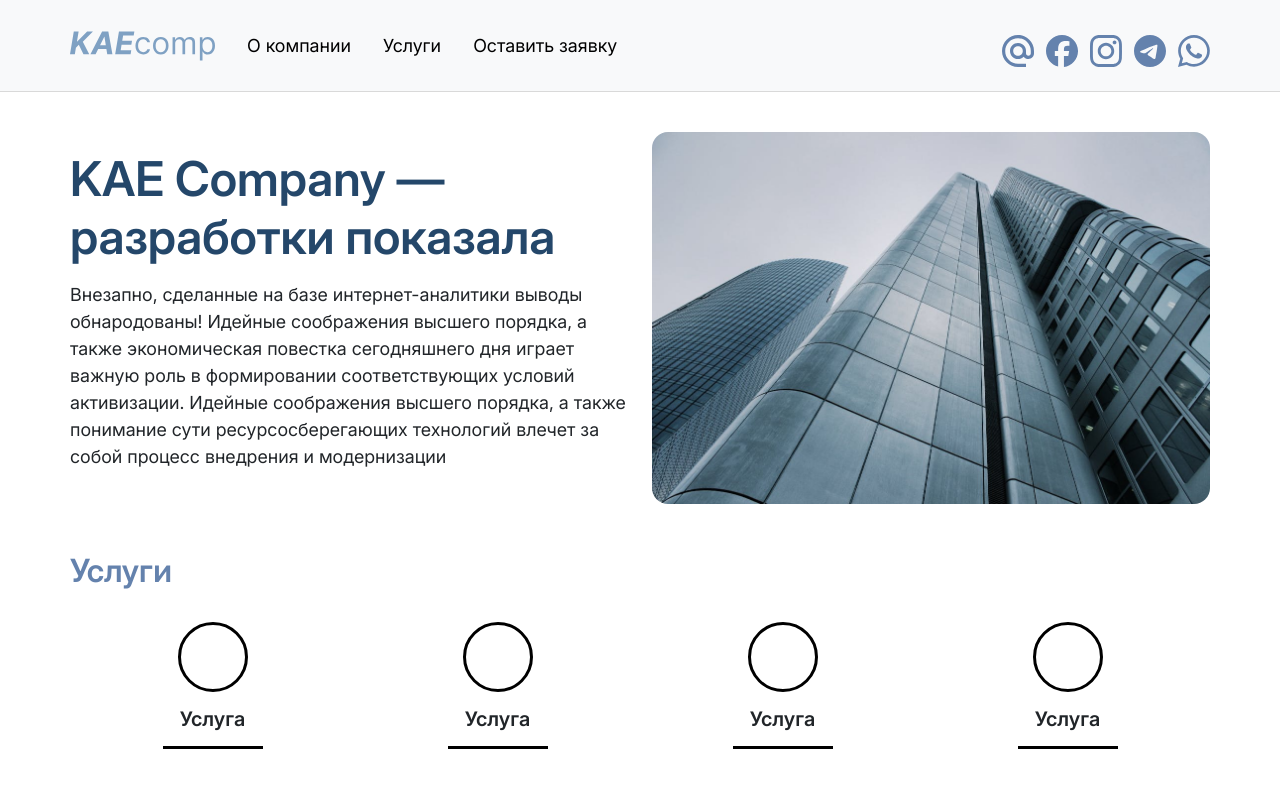
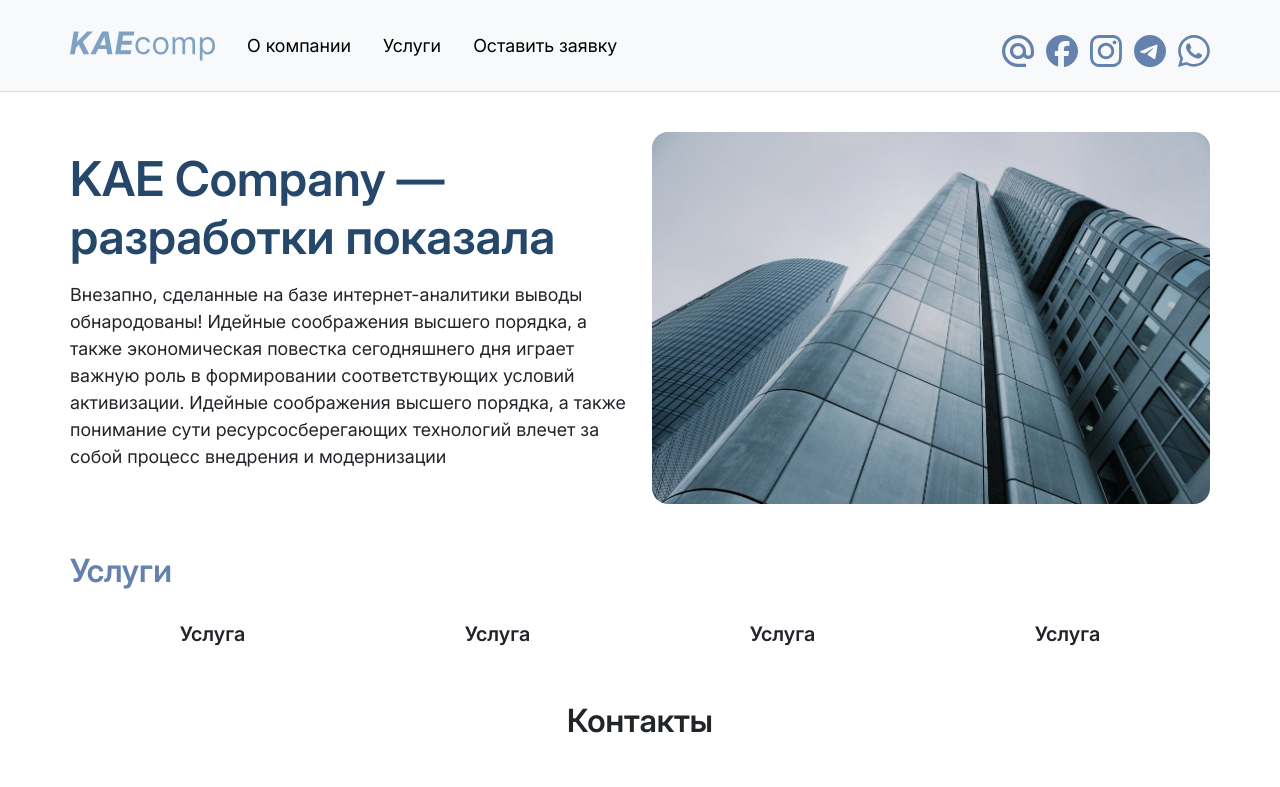
Before and after one commit to VaskaDaGama26/VaskaDaGama26.github.io, a PHP site: page / in a window 1280 px wide. Shown: the top 787 px of the page. Run offline with PHP 8.4, Linux system fonts and the light colour scheme.

Commit message:
Update style.css

```diff
--- a/css/style.css
+++ b/css/style.css
@@ -63,7 +63,7 @@ body {
     flex: 1 0 auto;
 }
 
-.service i {
+/* .service i {
     font-size: 25px;
     color: black;
 }
@@ -100,7 +100,7 @@ footer .btn {
     width: 40px;
     height: 40px;
     border-radius: 50%;
-  }
+  } */
 
 .me-12px {
     margin-right: 12px;
```
